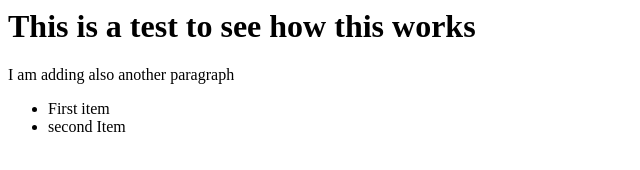
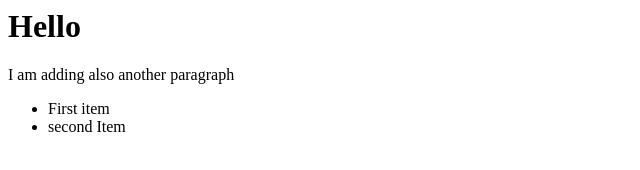
Before and after one commit to shawaldman/test, a plain HTML site: page index.html in a window 1280 px wide. Shown: the whole page, without its empty margins (0-640 px from the left). Drawn offline with Linux system fonts and the light colour scheme.

Commit message:
changed h1 to hello

```diff
--- a/index.html
+++ b/index.html
@@ -1,4 +1,4 @@
-<h1>This is a test to see how this works</h1>
+<h1>Hello</h1>
 <p>I am adding also another paragraph</p>
 <ul>
   <li>First item</li>
```
